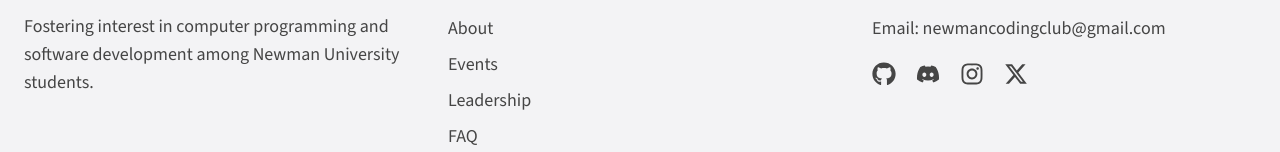
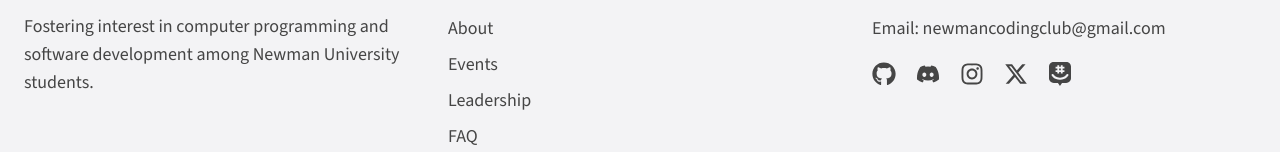
Before and after one commit to mrmorgan-i/newmancodingclub, a Next.js app: page / in a window 1280 px wide. Shown: the part 7039-7191 px from the top of the page. Built offline with nearby package versions, Linux system fonts and the light colour scheme; no server answers.

Commit message:
groupme-add

```diff
--- a/src/data/footer.ts
+++ b/src/data/footer.ts
@@ -33,5 +33,6 @@ export const footerDetails: {
         discord: 'https://discord.gg/b8whUeKn',
         instagram: 'https://www.instagram.com/newmancodingclub/',
         x: 'https://x.com/nucodingclub',
+        groupme: 'https://groupme.com/join_group/106407244/ylKLTabX',
     }
 }
--- a/src/utils.tsx
+++ b/src/utils.tsx
@@ -1,4 +1,5 @@
 import { FaFacebook, FaGithub, FaInstagram, FaLinkedin, FaThreads, FaTwitter, FaXTwitter, FaYoutube, FaDiscord } from "react-icons/fa6";
+import { SiGroupme } from "react-icons/si";
 
 export const getPlatformIconByName = (platformName: string): JSX.Element | null => {
     switch (platformName) {
@@ -29,6 +30,9 @@ export const getPlatformIconByName = (platformName: string): JSX.Element | null
         case 'discord': {
             return <FaDiscord size={24} className='min-w-fit' />;
         }
+        case 'groupme': {
+            return <SiGroupme size={24} className='min-w-fit' />;
+        }
         default:
             console.log('Platform name not supported, no icon is returned:', platformName);
             return null;
```
